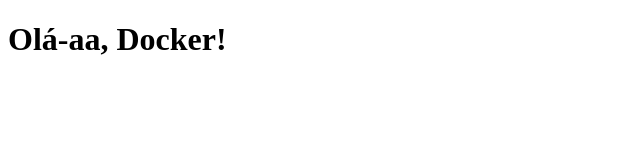
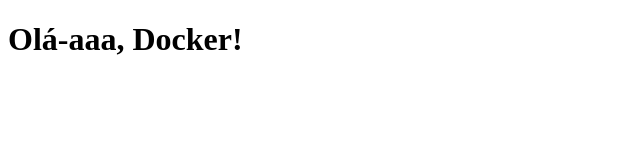
Before and after one commit to rtpragana/estudo, a plain HTML site: page index.html in a window 1280 px wide. Shown: the whole page, without its empty margins (0-640 px from the left). Drawn offline with Linux system fonts and the light colour scheme.

Commit message:
chore: release 1.1.0
Release-As: 1.1.0

```diff
--- a/index.html
+++ b/index.html
@@ -6,6 +6,6 @@
     <title>Minha Página</title>
 </head>
 <body>
-    <h1>Olá-aa, Docker!</h1>
+    <h1>Olá-aaa, Docker!</h1>
 </body>
 </html>
```
